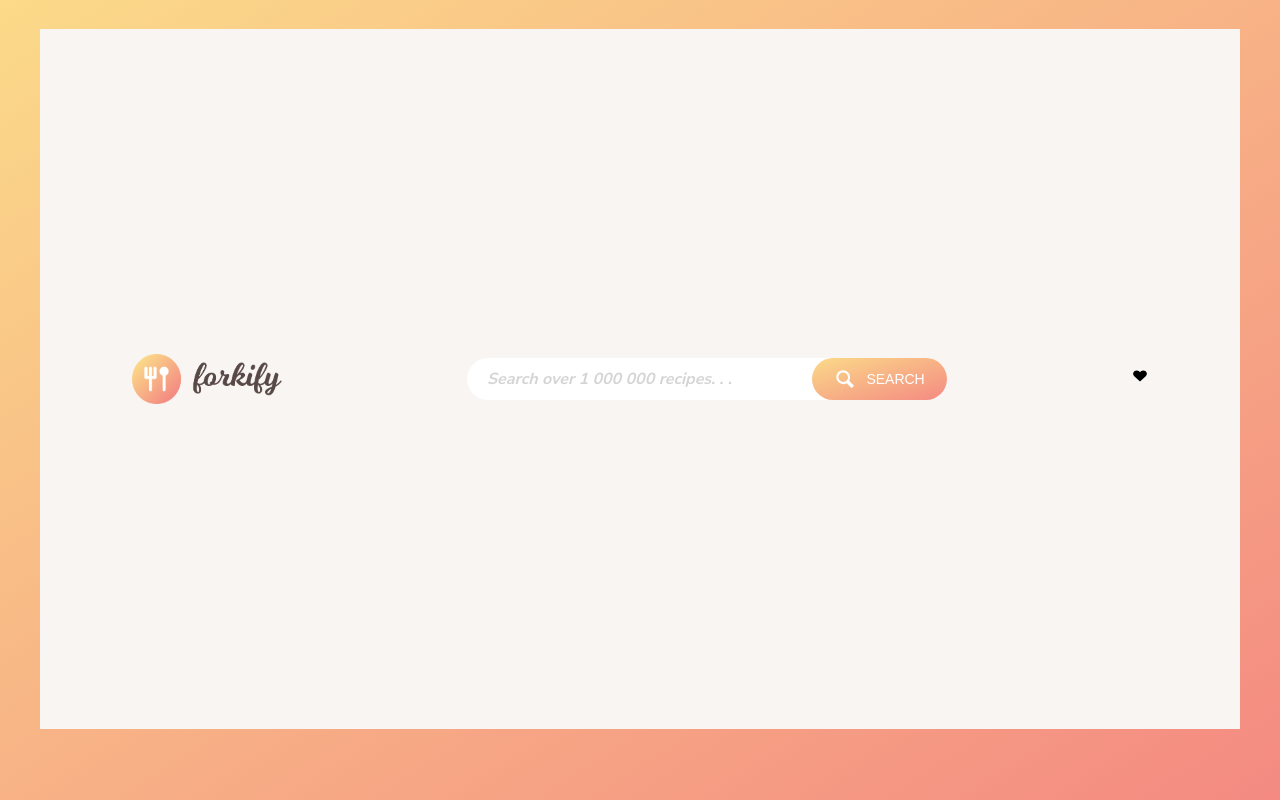
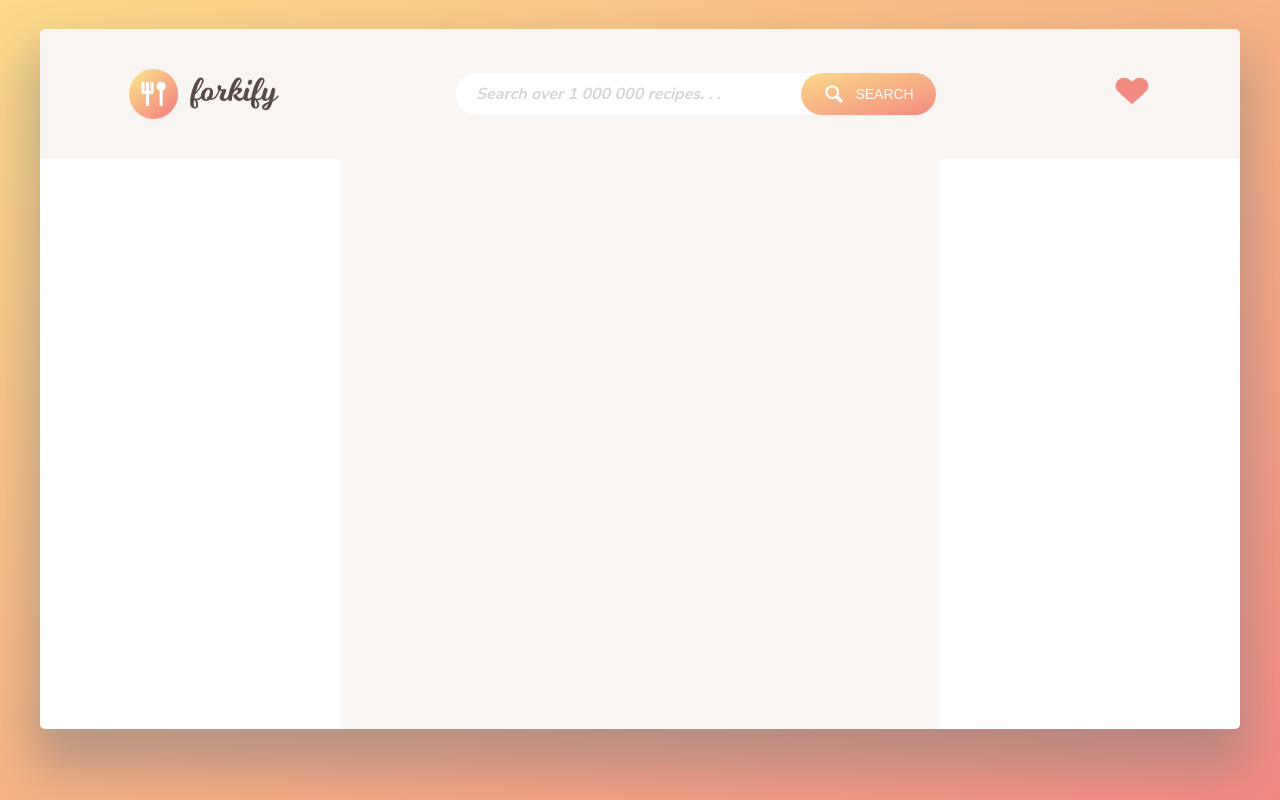
Before and after one commit to DmitriyKylik/forkify, a website: page src/index.html in a window 1280 px wide. Drawn offline with nearby package versions, Linux system fonts and the light colour scheme; files that its build step writes are made by us from their sources; files whose address does not match are found by name.

Commit message:
Added styles to new html classes for forkify main blocks.

```diff
--- a/src/sass/_common.scss
+++ b/src/sass/_common.scss
@@ -1,4 +1,5 @@
 $orange:#fbda89;
+$dorange: #f48a82;
 $wrapperGradient: $orange, #f48a82;
 $gray: #f9f5f3;
 
--- a/src/sass/_main.scss
+++ b/src/sass/_main.scss
@@ -7,16 +7,33 @@
 
 .forkify {
     display: flex;
+    flex-flow: wrap;
     width: 1200px;
     height: calc(100vh - 100px);
     margin: 28px auto;
+    overflow: hidden;
+    border-radius: 5px;
+    box-shadow: 0 2rem 3rem 0.5rem rgba(125, 125, 125, 0.5);
     &_header {
         display: flex;
+        height: 10%;
+        min-height: 130px;
         flex-basis: 100%;
         justify-content: space-around;
         align-items: center;
         &_logo {
             width: 150px;
+        }
+        &_likes {
+            cursor: pointer;
+            & .icon {
+                fill: $dorange;
+                font-size: 38px;
+                transition: all 0.5s ease;
+                &:hover {
+                    transform: scale(1.2);
+                }
+            }
         }
     }
     &_search {
@@ -34,6 +51,7 @@
             width: 100%;
             font-size: 16px;
             font-family: inherit;
+
             &::placeholder {
                 opacity: 0.3;
                 font-weight: 700;
@@ -41,4 +59,15 @@
             }
         }
     }
+    &_aside {
+        flex-basis: 25%;
+        height: 90%;
+        max-height: 90%;
+        background: #fff;
+    }
+    &_main {
+        height: 90%;
+        max-height: 90%;
+        flex-basis: 50%;
+    }
 }
```
